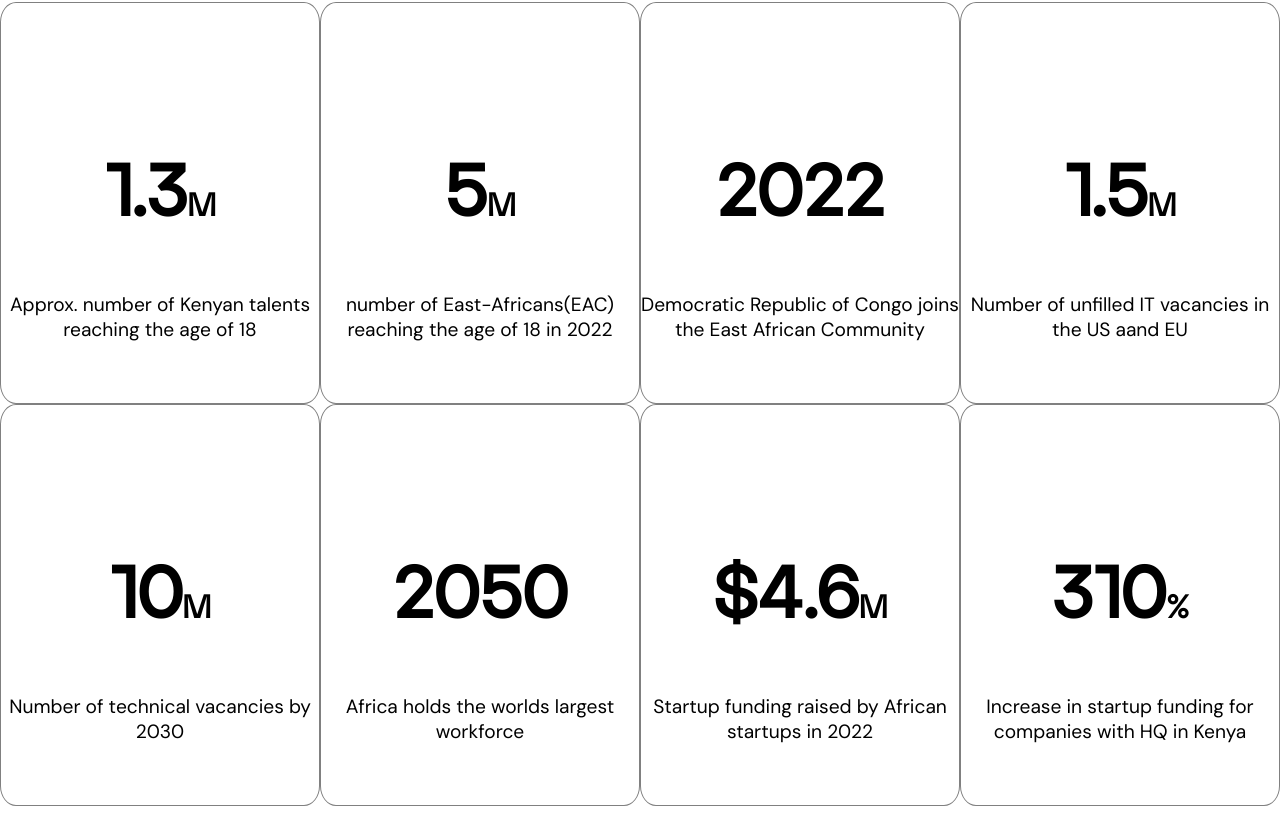
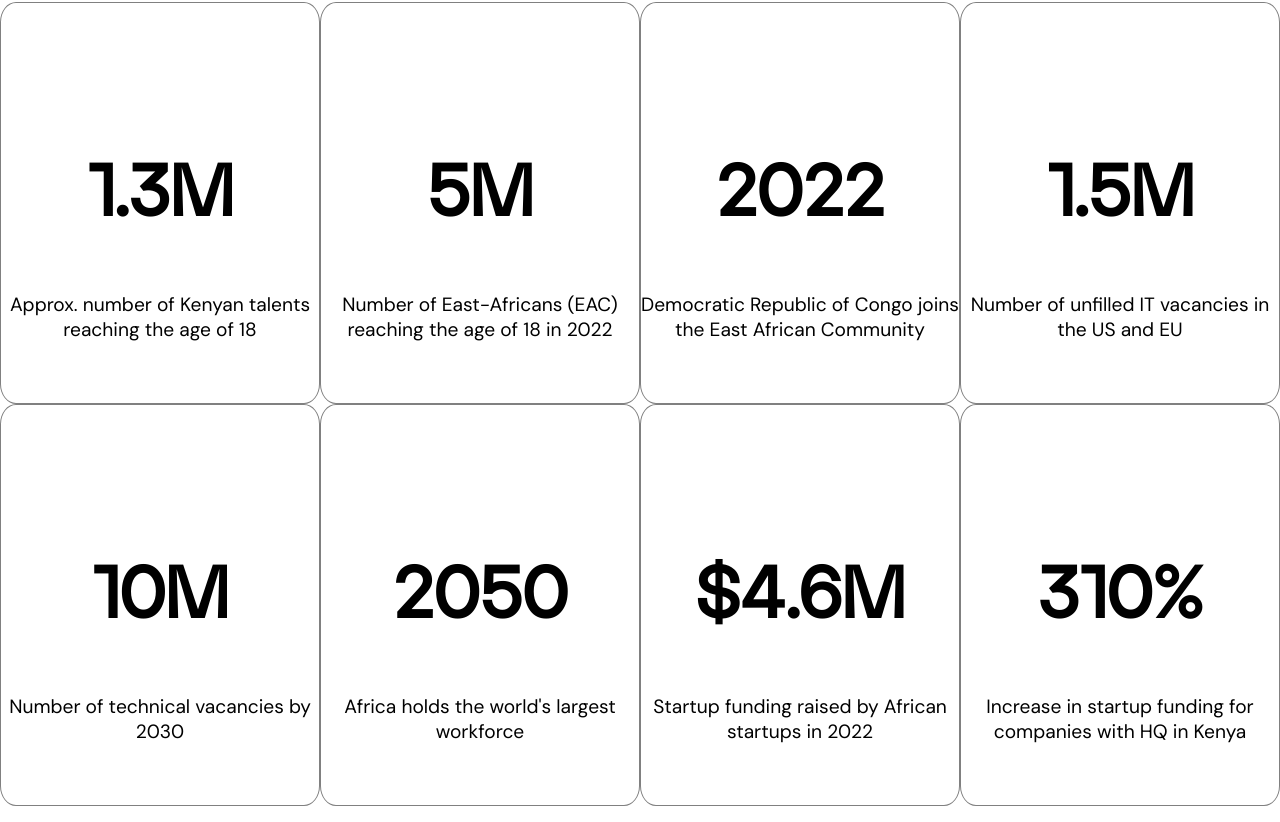
Before and after one commit to teddy5456/elewa-website, a React (Create React App) app: page /invest in a window 1280 px wide. Shown: the part 2698-3520 px from the top of the page. Built offline with nearby package versions, Linux system fonts and the light colour scheme.

Commit message:
:books:Added comments and variables

```diff
--- a/src/Components/Invest.tsx
+++ b/src/Components/Invest.tsx
@@ -1,7 +1,43 @@
 import React from 'react'
 import './Invest.css'
 
+
 function Invest() {
+  // Key figures data
+  const keyFigures = [
+    {
+      number: '1.3M',
+      text: 'Approx. number of Kenyan talents reaching the age of 18',
+    },
+    {
+      number: '5M',
+      text: 'Number of East-Africans (EAC) reaching the age of 18 in 2022',
+    },
+    {
+      number: '2022',
+      text: 'Democratic Republic of Congo joins the East African Community',
+    },
+    {
+      number: '1.5M',
+      text: 'Number of unfilled IT vacancies in the US and EU',
+    },
+    {
+      number: '10M',
+      text: 'Number of technical vacancies by 2030',
+    },
+    {
+      number: '2050',
+      text: 'Africa holds the world\'s largest workforce',
+    },
+    {
+      number: '$4.6M',
+      text: 'Startup funding raised by African startups in 2022',
+    },
+    {
+      number: '310%',
+      text: 'Increase in startup funding for companies with HQ in Kenya',
+    },
+  ];
   return (
     <div>
       <img className='background-image' src='https://res.cloudinary.com/dyl3rncv3/image/upload/v1679982347/elewa-group-website/hero-Images/dark-to-light_xrat5g.jpg'></img>
@@ -46,42 +82,17 @@ function Invest() {
       </div>
 
 
-      <div className='figures-section'>
+ {/* Key figures section */}
+ <div className='figures-section'>
         <div className='figures-section-inner'>
           <h1>Key figures</h1>
           <div className='figure-section-table'>
-                <div className='figure-cell'>
-                  <h1>1.3<span>M</span></h1>
-                  <p>Approx. number of Kenyan talents reaching the age of 18</p>
-                </div>
-                <div className='figure-cell'>
-                  <h1>5<span>M</span></h1>
-                  <p>number of East-Africans(EAC) reaching the age of 18 in 2022</p>
-                </div>
-                <div className='figure-cell'>
-                  <h1>2022</h1>
-                  <p>Democratic Republic of Congo joins the East African Community</p>
-                </div>
-                <div className='figure-cell'>
-                  <h1>1.5<span>M</span></h1>
-                  <p>Number of unfilled IT vacancies in the US aand EU</p>
-                </div>
-                <div className='figure-cell'>
-                  <h1>10<span>M</span></h1>
-                  <p>Number of technical vacancies by 2030</p>
-                </div>
-                <div className='figure-cell'>
-                  <h1>2050</h1>
-                  <p>Africa holds the worlds largest workforce</p>
-                </div>
-                <div className='figure-cell'>
-                  <h1>$4.6<span>M</span></h1>
-                  <p>Startup funding raised by African startups in 2022</p>
-                </div>
-                <div className='figure-cell'>
-                  <h1>310<span>%</span></h1>
-                  <p>Increase in startup funding for companies with HQ in Kenya</p>
-                </div>
+            {keyFigures.map((figure, index) => (
+              <div className='figure-cell' key={index}>
+                <h1>{figure.number}</h1>
+                <p>{figure.text}</p>
+              </div>
+            ))}
           </div>
         </div>
       </div>
```
